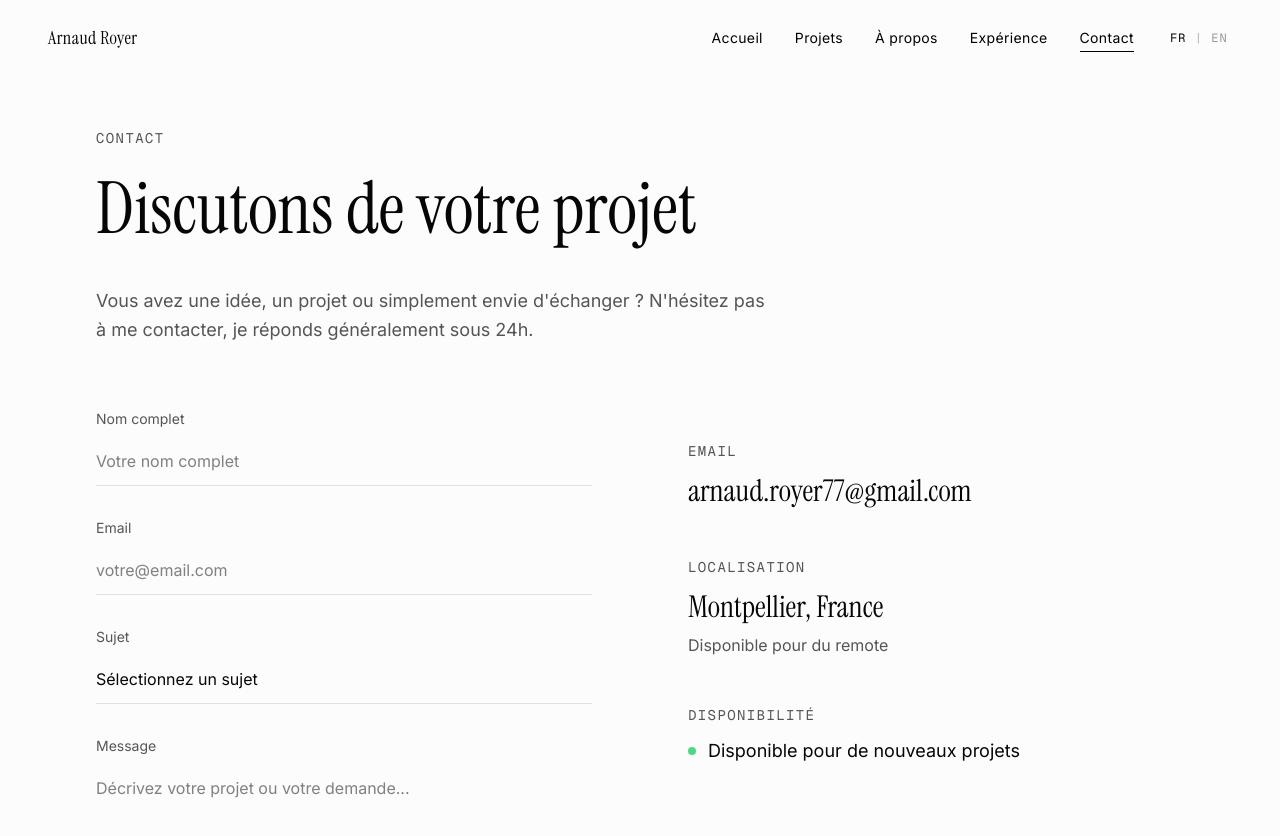
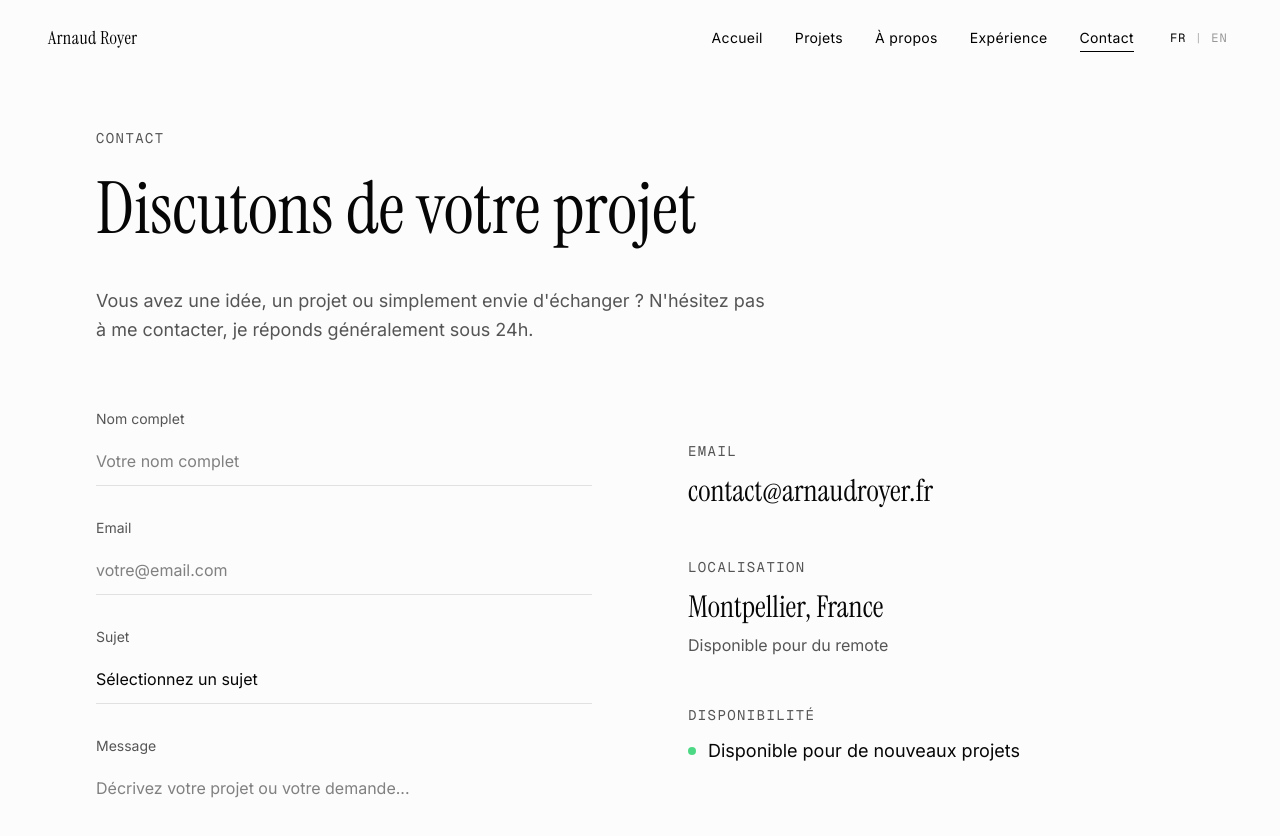
Before and after one commit to itsarnaud/Portfolio, a Next.js app: page /fr/contact in a window 1280 px wide. Shown: the top 836 px of the page. Built offline with nearby package versions, Linux system fonts and the light colour scheme.

Commit message:
feat: change contact email

```diff
--- a/package.json
+++ b/package.json
@@ -2,7 +2,7 @@
   "name": "portfolio",
   "version": "2.1.0",
   "description": "Portfolio de Arnaud Royer - Développeur Fullstack",
-  "author": "Arnaud Royer <arnaud.royer77@gmail.com>",
+  "author": "Arnaud Royer <contact@arnaudroyer.fr>",
   "private": true,
   "scripts": {
     "dev": "next dev",
--- a/src/app/[locale]/contact/page.tsx
+++ b/src/app/[locale]/contact/page.tsx
@@ -210,8 +210,8 @@ const ContactPage = () => {
           <div className="lg:pt-8">
             <div className="mb-12">
               <p className="text-sm tracking-widest text-muted-foreground mb-3 font-mono">{t('emailSectionLabel')}</p>
-              <a href="mailto:arnaud.royer77@gmail.com" className="text-2xl md:text-3xl font-display hover:opacity-70 transition-opacity">
-                arnaud.royer77@gmail.com
+              <a href="mailto:contact@arnaudroyer.fr" className="text-2xl md:text-3xl font-display hover:opacity-70 transition-opacity">
+                contact@arnaudroyer.fr
               </a>
             </div>
             <div className="mb-12">
--- a/src/components/global/Footer.tsx
+++ b/src/components/global/Footer.tsx
@@ -20,7 +20,7 @@ const Footer = () => {
               <path d="M19 0h-14c-2.761 0-5 2.239-5 5v14c0 2.761 2.239 5 5 5h14c2.762 0 5-2.239 5-5v-14c0-2.761-2.238-5-5-5zm-11 19h-3v-11h3v11zm-1.5-12.268c-.966 0-1.75-.79-1.75-1.764s.784-1.764 1.75-1.764 1.75.79 1.75 1.764-.783 1.764-1.75 1.764zm13.5 12.268h-3v-5.604c0-3.368-4-3.113-4 0v5.604h-3v-11h3v1.765c1.396-2.586 7-2.777 7 2.476v6.759z" />
             </svg>
           </a>
-          <a href="mailto:arnaud.royer77@gmail.com" aria-label="Email" className="text-muted-foreground hover:text-foreground transition-colors">
+          <a href="mailto:contact@arnaudroyer.fr" aria-label="Email" className="text-muted-foreground hover:text-foreground transition-colors">
             <svg width="20" height="20" viewBox="0 0 24 24" fill="none" stroke="currentColor" strokeWidth="2" aria-hidden="true">
               <rect x="2" y="4" width="20" height="16" rx="2" />
               <path d="M22 6l-10 7L2 6" />
```
Also changed, not shown: 1 other file (tests, documents, lock files or other folders).
